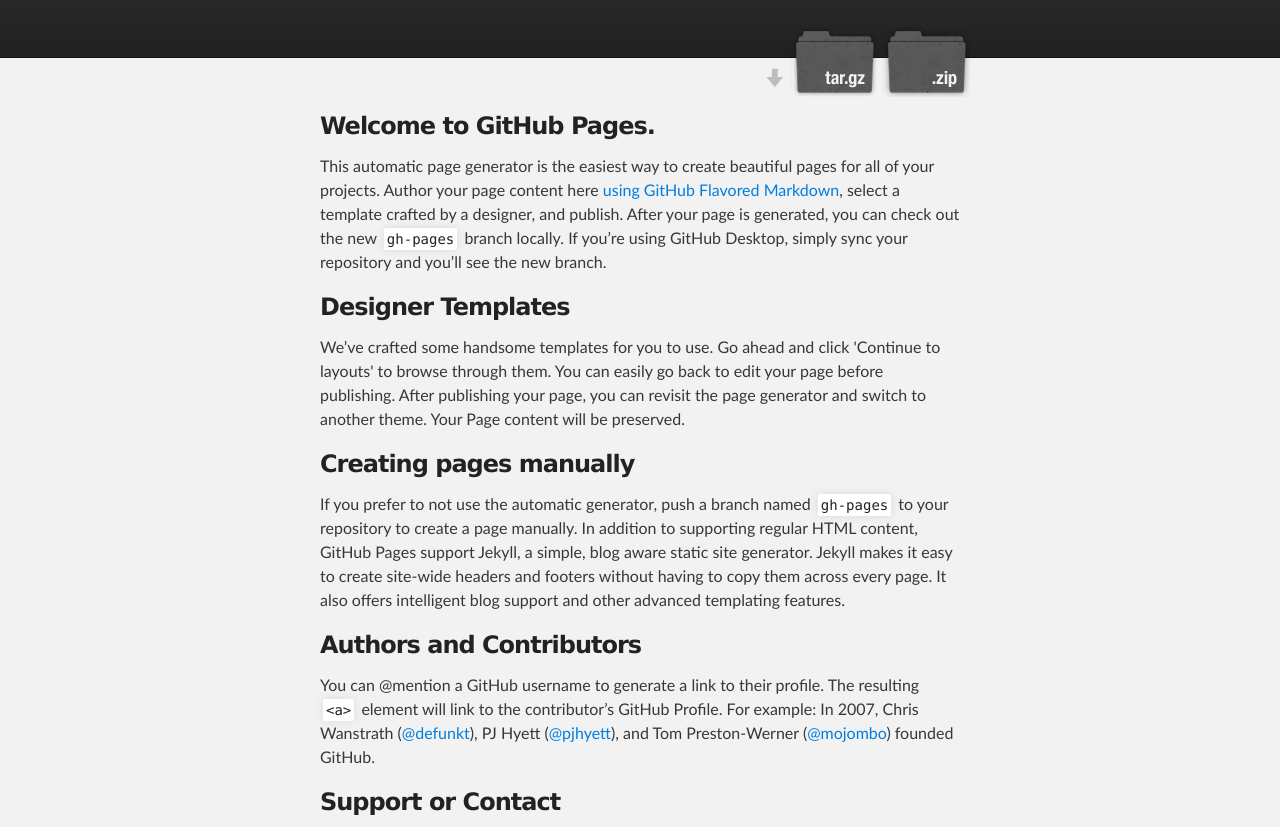
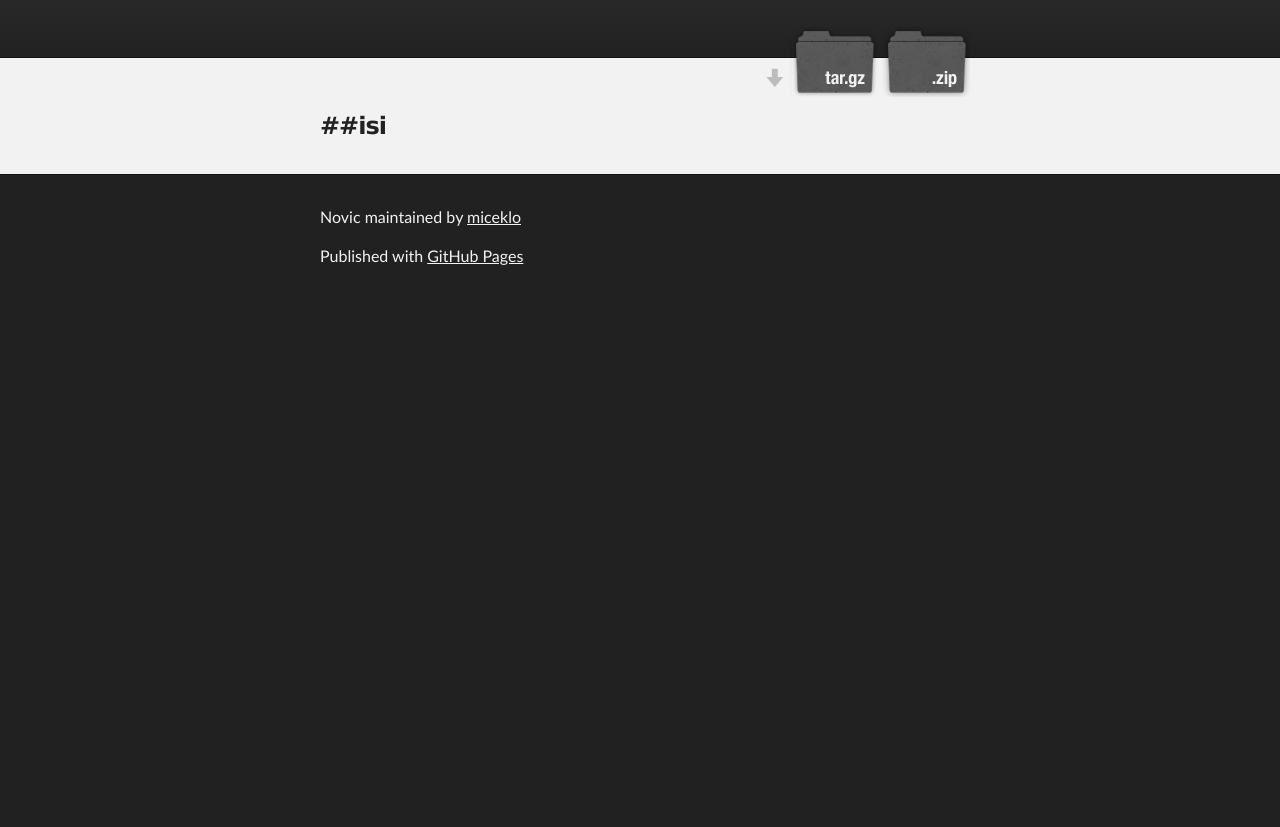
Before and after one commit to miceklo/novic, a plain HTML site: page index.html in a window 1280 px wide. Shown: the part 116-943 px from the top of the page. After the commit the page ends 800 px from the top, so only its background shows below. Drawn offline with Linux system fonts and the light colour scheme.

Commit message:
Update index.html

```diff
--- a/index.html
+++ b/index.html
@@ -32,30 +32,7 @@
     <div id="main_content_wrap" class="outer">
       <section id="main_content" class="inner">
         <h3>
-<a id="welcome-to-github-pages" class="anchor" href="#welcome-to-github-pages" aria-hidden="true"><span aria-hidden="true" class="octicon octicon-link"></span></a>Welcome to GitHub Pages.</h3>
-
-<p>This automatic page generator is the easiest way to create beautiful pages for all of your projects. Author your page content here <a href="https://guides.github.com/features/mastering-markdown/">using GitHub Flavored Markdown</a>, select a template crafted by a designer, and publish. After your page is generated, you can check out the new <code>gh-pages</code> branch locally. If you’re using GitHub Desktop, simply sync your repository and you’ll see the new branch.</p>
-
-<h3>
-<a id="designer-templates" class="anchor" href="#designer-templates" aria-hidden="true"><span aria-hidden="true" class="octicon octicon-link"></span></a>Designer Templates</h3>
-
-<p>We’ve crafted some handsome templates for you to use. Go ahead and click 'Continue to layouts' to browse through them. You can easily go back to edit your page before publishing. After publishing your page, you can revisit the page generator and switch to another theme. Your Page content will be preserved.</p>
-
-<h3>
-<a id="creating-pages-manually" class="anchor" href="#creating-pages-manually" aria-hidden="true"><span aria-hidden="true" class="octicon octicon-link"></span></a>Creating pages manually</h3>
-
-<p>If you prefer to not use the automatic generator, push a branch named <code>gh-pages</code> to your repository to create a page manually. In addition to supporting regular HTML content, GitHub Pages support Jekyll, a simple, blog aware static site generator. Jekyll makes it easy to create site-wide headers and footers without having to copy them across every page. It also offers intelligent blog support and other advanced templating features.</p>
-
-<h3>
-<a id="authors-and-contributors" class="anchor" href="#authors-and-contributors" aria-hidden="true"><span aria-hidden="true" class="octicon octicon-link"></span></a>Authors and Contributors</h3>
-
-<p>You can @mention a GitHub username to generate a link to their profile. The resulting <code>&lt;a&gt;</code> element will link to the contributor’s GitHub Profile. For example: In 2007, Chris Wanstrath (<a href="https://github.com/defunkt" class="user-mention">@defunkt</a>), PJ Hyett (<a href="https://github.com/pjhyett" class="user-mention">@pjhyett</a>), and Tom Preston-Werner (<a href="https://github.com/mojombo" class="user-mention">@mojombo</a>) founded GitHub.</p>
-
-<h3>
-<a id="support-or-contact" class="anchor" href="#support-or-contact" aria-hidden="true"><span aria-hidden="true" class="octicon octicon-link"></span></a>Support or Contact</h3>
-
-<p>Having trouble with Pages? Check out our <a href="https://help.github.com/pages">documentation</a> or <a href="https://github.com/contact">contact support</a> and we’ll help you sort it out.</p>
-      </section>
+##isi
     </div>
 
     <!-- FOOTER  -->
```
